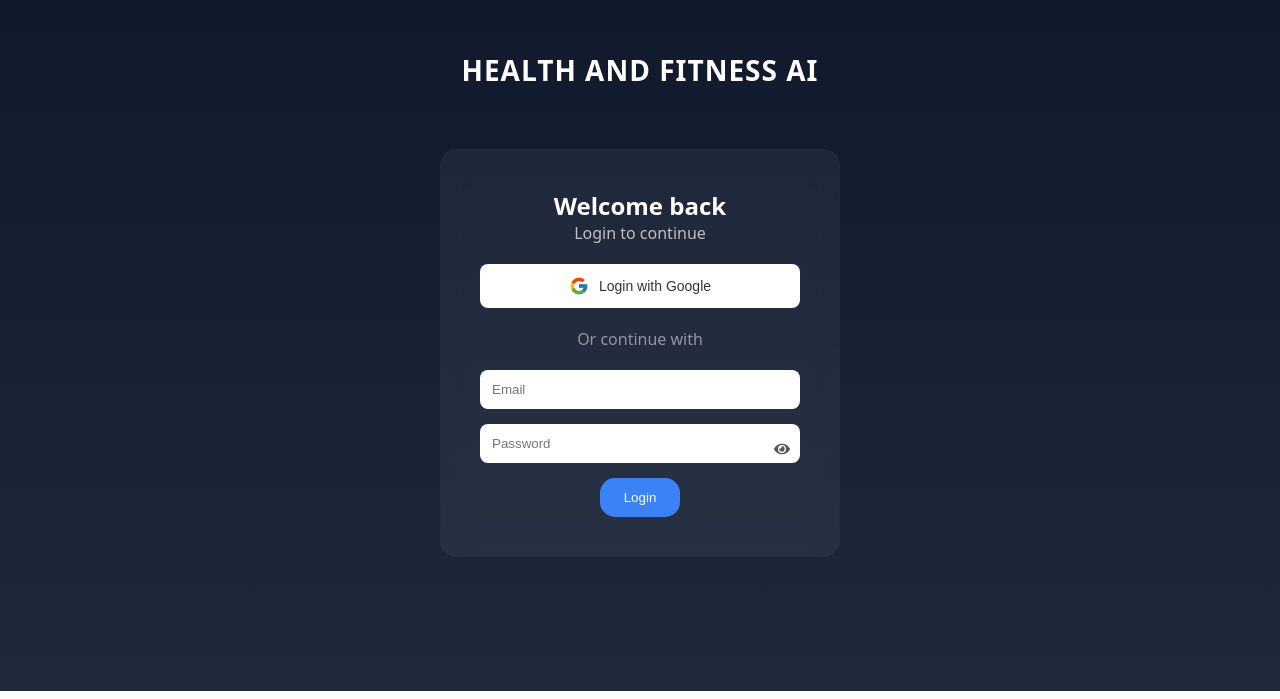
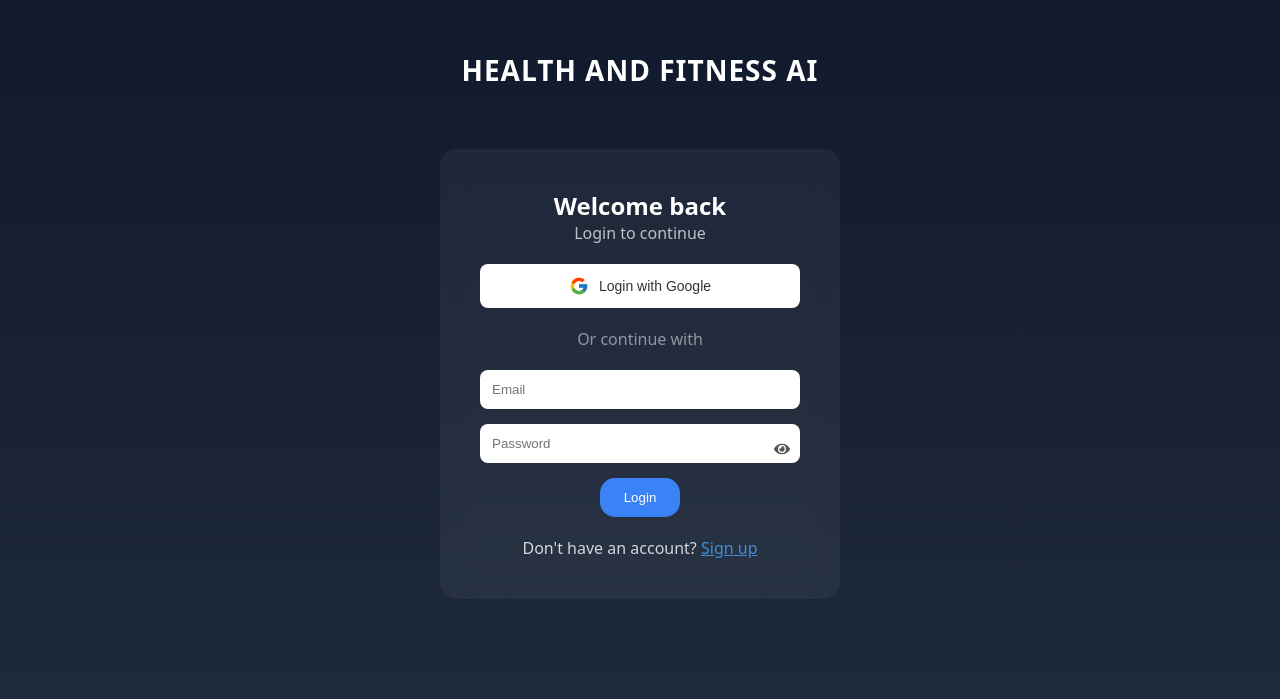
Before and after one commit to am-17-17/health-fitness-ai-dashboard, a React app in the folder frontend/: page /login in a window 1280 px wide. Shown: the part 109-808 px from the top of the page. Built offline with nearby package versions, Linux system fonts and the light colour scheme; no server answers; the HTML template or start-up script is replaced by a standard one.

Commit message:
some bug fixes

```diff
--- a/frontend/src/pages/Login.jsx
+++ b/frontend/src/pages/Login.jsx
@@ -106,6 +106,13 @@ function Login() {
                     <button type="submit" className="primary-btn">
                         Login
                     </button>
+
+                    <p style={{ marginTop: "20px", opacity: 0.8 }}>
+                        Don't have an account?{" "}
+                        <Link to="/signup" style={{ color: "#4da3ff", fontWeight: "500" }}>
+                            Sign up
+                        </Link>
+                    </p>
                 </form>
 
             </div>
```
